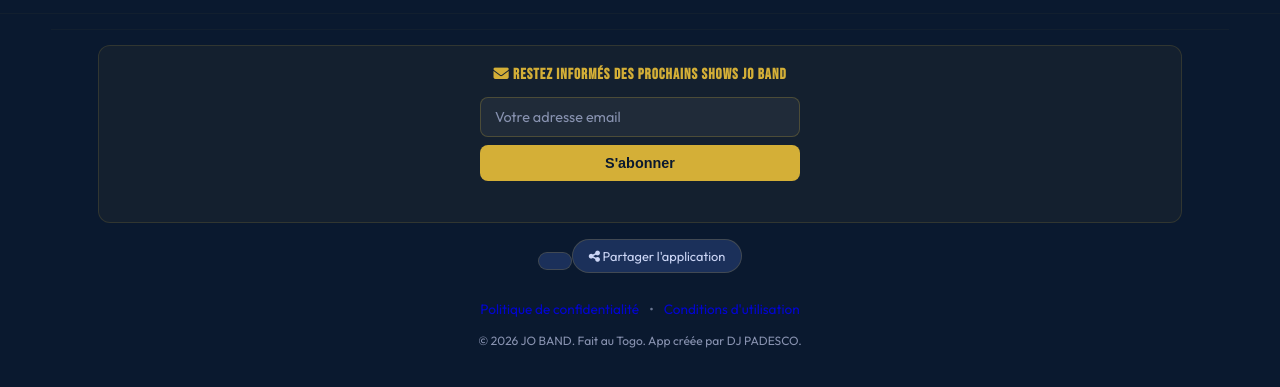
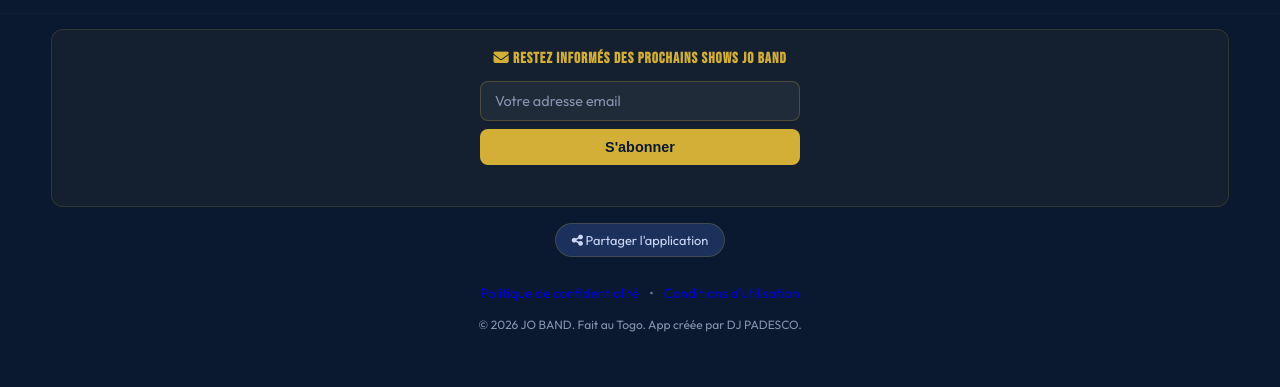
Before and after one commit to DJPADESCO/jo-band-site, a website: page index.html in a window 1280 px wide. Shown: the part 1723-2110 px from the top of the page. Drawn offline with Linux system fonts and the light colour scheme; no server answers.

Commit message:
Update index.html

```diff
--- a/index.html
+++ b/index.html
@@ -588,26 +588,38 @@
     </nav>
 
     <footer class="footer">
-      <footer class="footer">
+
     <div class="newsletter-block">
-            <h3 class="newsletter-title"><i class="fa-solid fa-envelope text-gold"></i> Restez informés des prochains shows JO BAND</h3>
+        <h3 class="newsletter-title">
+            <i class="fa-solid fa-envelope text-gold"></i>
+            Restez informés des prochains shows JO BAND
+        </h3>
+
         <form id="newsletter-form" class="newsletter-form">
             <input type="email" id="newsletter-email" placeholder="Votre adresse email" required>
-                <button type="submit" id="newsletter-submit">S'abonner</button>
+            <button type="submit" id="newsletter-submit">
+                S'abonner
+            </button>
         </form>
+
         <p id="newsletter-status" class="newsletter-status"></p>
     </div>
 
     <button id="share-bottom" class="share-btn-footer share-action-trigger">
-        <button id="share-bottom" class="share-btn-footer share-action-trigger">
-            <i class="fa-solid fa-share-nodes"></i> <span data-i18n="share-text">Partager l'application</span>
+        <i class="fa-solid fa-share-nodes"></i>
+        <span data-i18n="share-text">Partager l'application</span>
     </button>
+
     <div class="footer-legal-links">
         <a href="privacy_policy.html">Politique de confidentialité</a>
         <span>•</span>
         <a href="terms_of_use.html">Conditions d'utilisation</a>
     </div>
-        <p class="footer-copyright">&copy; 2026 JO BAND. Fait au Togo. App créée par DJ PADESCO.</p>
+
+    <p class="footer-copyright">
+        &copy; 2026 JO BAND. Fait au Togo. App créée par DJ PADESCO.
+    </p>
+
     </footer>
 <div id="burger-overlay" class="burger-overlay" style="display:none;"></div>
 <div id="burger-menu" class="burger-menu">
```
Lines whose indentation alone changed are shown as unchanged.
